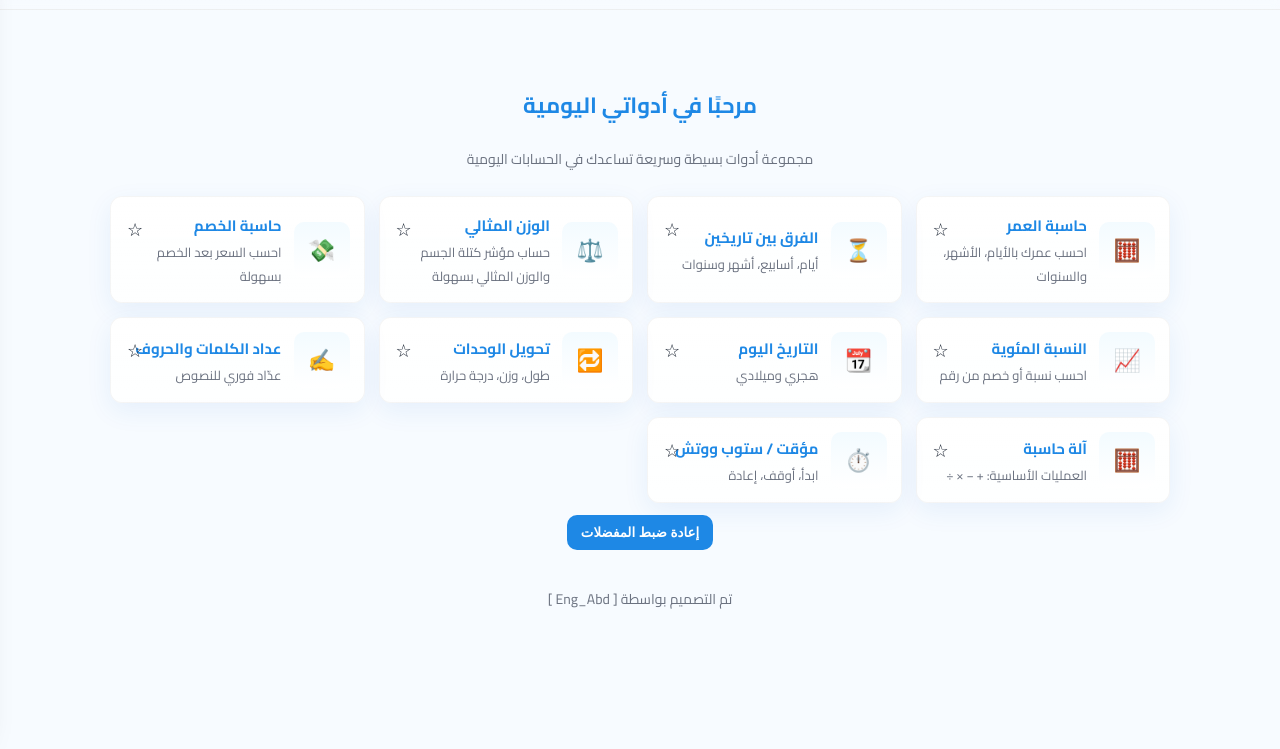
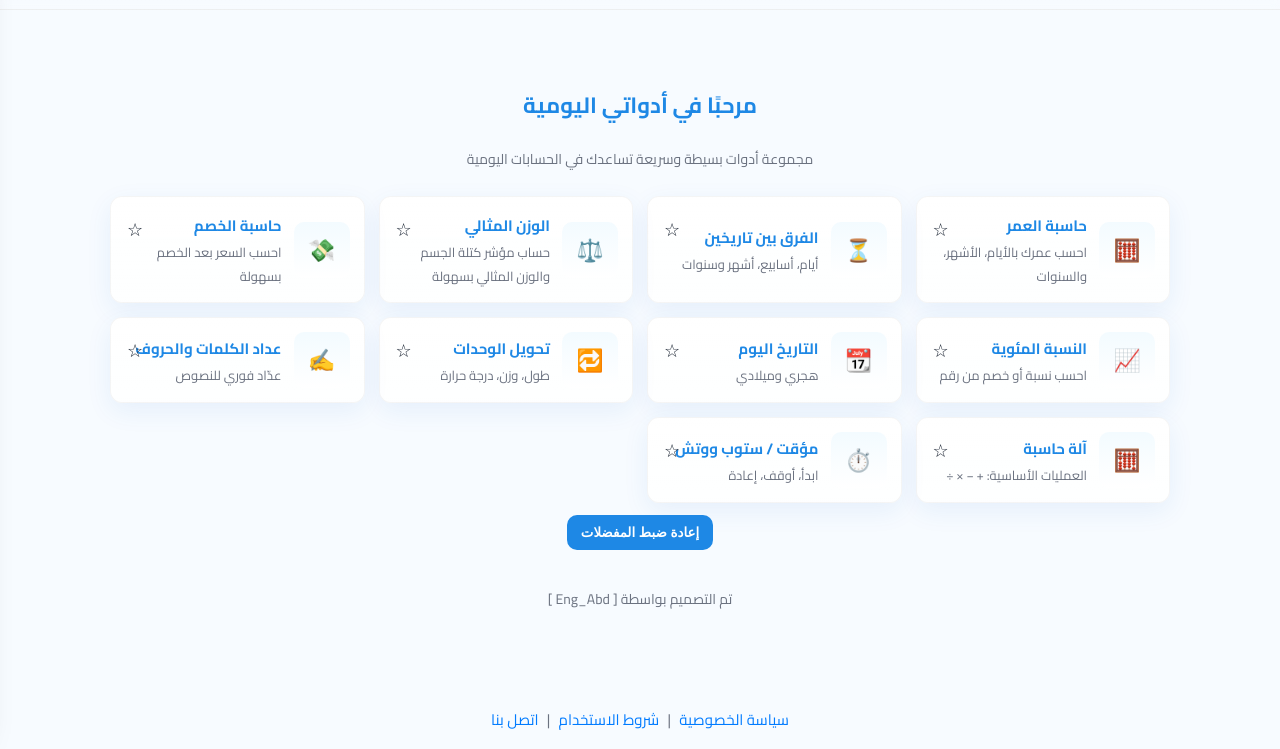
Before and after one commit to Eng-Abd2001/Adawati, a plain HTML site: page index.html in a window 1280 px wide. Shown: the part 61-810 px from the top of the page. Drawn offline with Linux system fonts and the light colour scheme.

Commit message:
Add files via upload

```diff
--- a/index.html
+++ b/index.html
@@ -1443,6 +1443,29 @@ window.addEventListener("popstate", () => {
 
 
 
+  <footer style="text-align:center; margin-top:40px; padding:15px 0; font-size:15px;">
+  <a href="privacy.html" class="footer-link">سياسة الخصوصية</a> |
+  <a href="terms.html" class="footer-link">شروط الاستخدام</a> |
+  <a href="contact.html" class="footer-link">اتصل بنا</a>
+</footer>
+<style>
+.footer-link{color:#007BFF;text-decoration:none;padding:0 5px;transition:color 0.3s ease;}
+.footer-link:hover{color:#0056b3;}
+body.dark-mode .footer-link{color:#9ecbff;}
+body.dark-mode .footer-link:hover{color:#cfe5ff;}
+</style>
+
+
+
+
+
+
+
+
+
+
+
+
 
 </body>
 </html>
```
